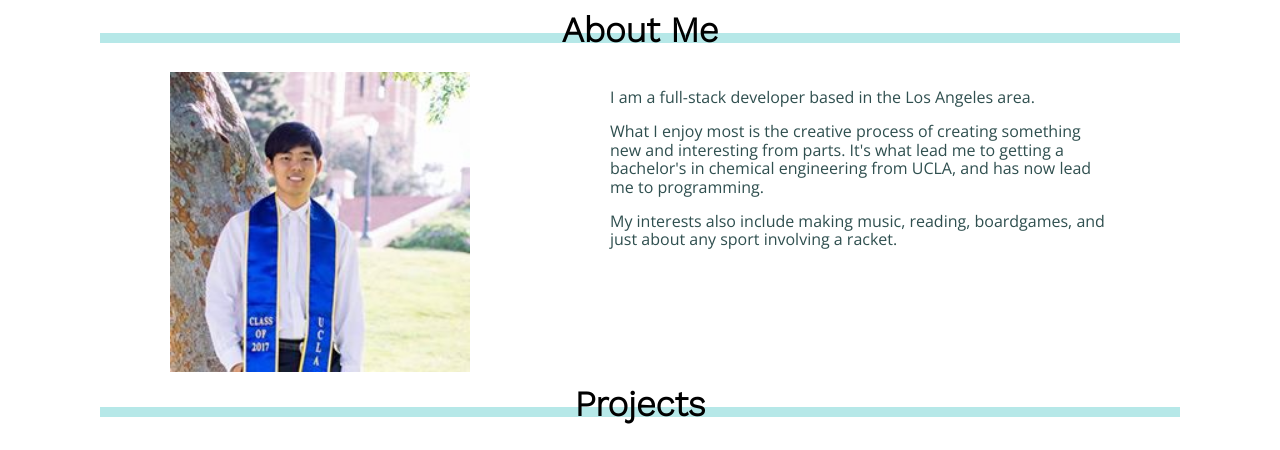
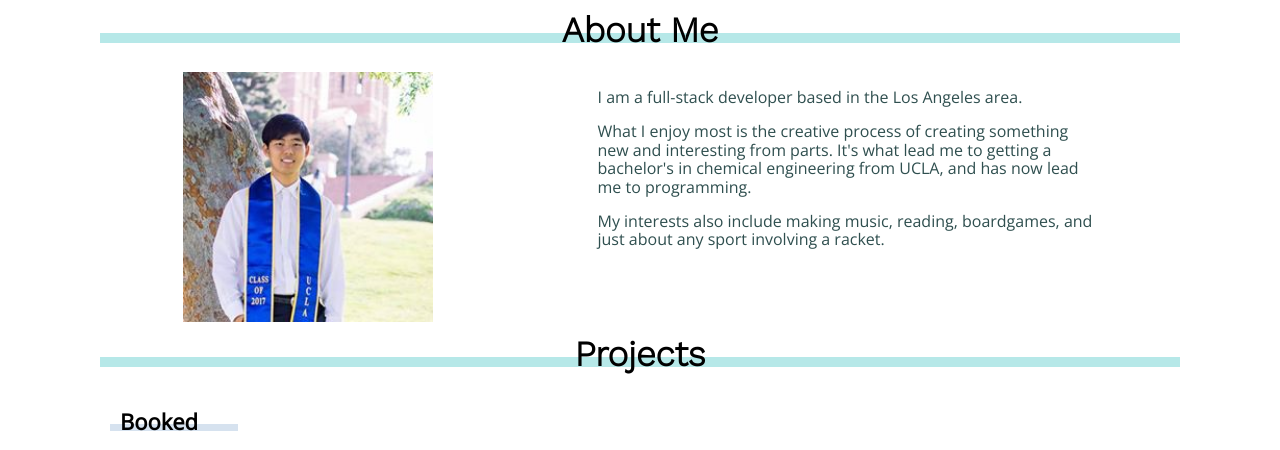
Before and after one commit to AndrewPark9517/Portfolio-Andrew-Park, a plain HTML site: page index.html in a window 1280 px wide. Shown: the part 802-1252 px from the top of the page. Drawn offline with nearby package versions, Linux system fonts and the light colour scheme; grey boxes are pictures that could not be loaded.

Commit message:
photo size correction

```diff
--- a/style.css
+++ b/style.css
@@ -264,8 +264,8 @@ footer {
         justify-content: space-around;
     }
 
-    .about-me-content .photo {
-        width: 300px;
+    .photo {
+        width: 250px;
         margin: 0 50px;
         border-radius: 0;
     }
```
